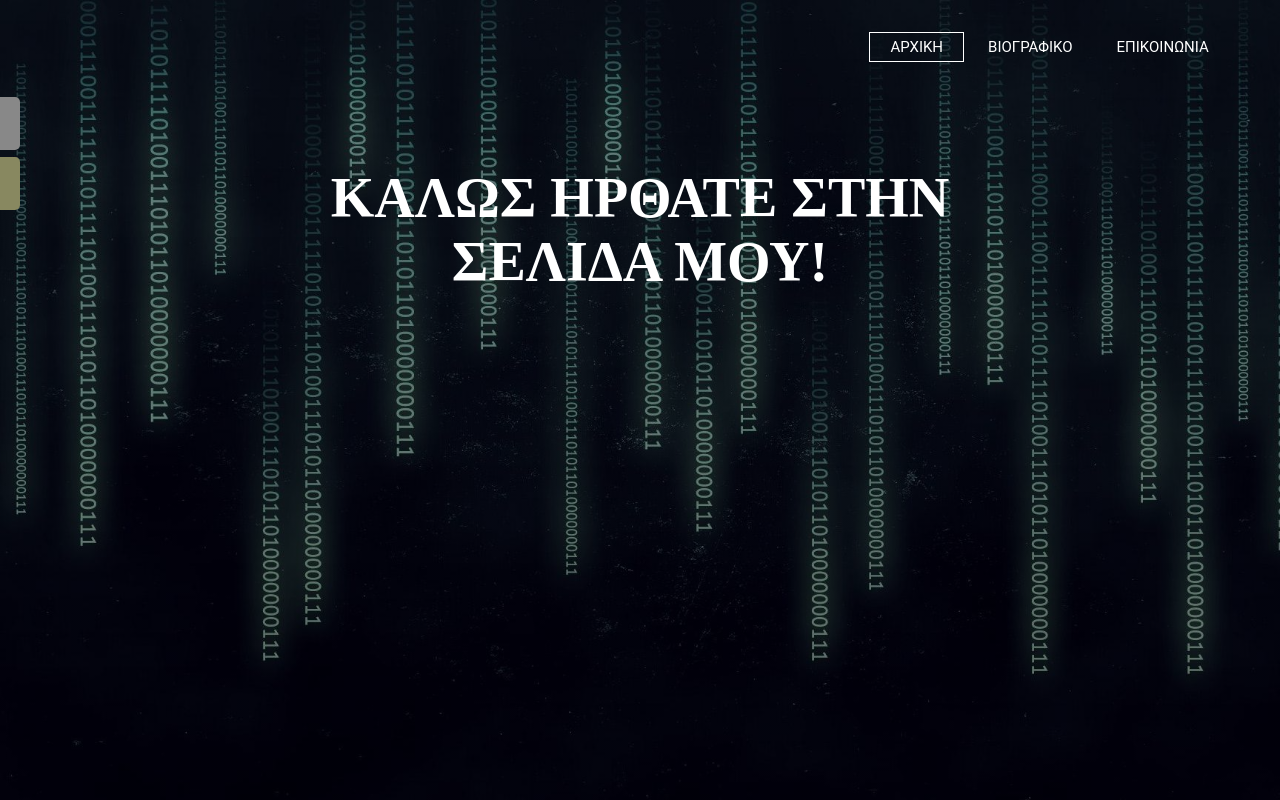
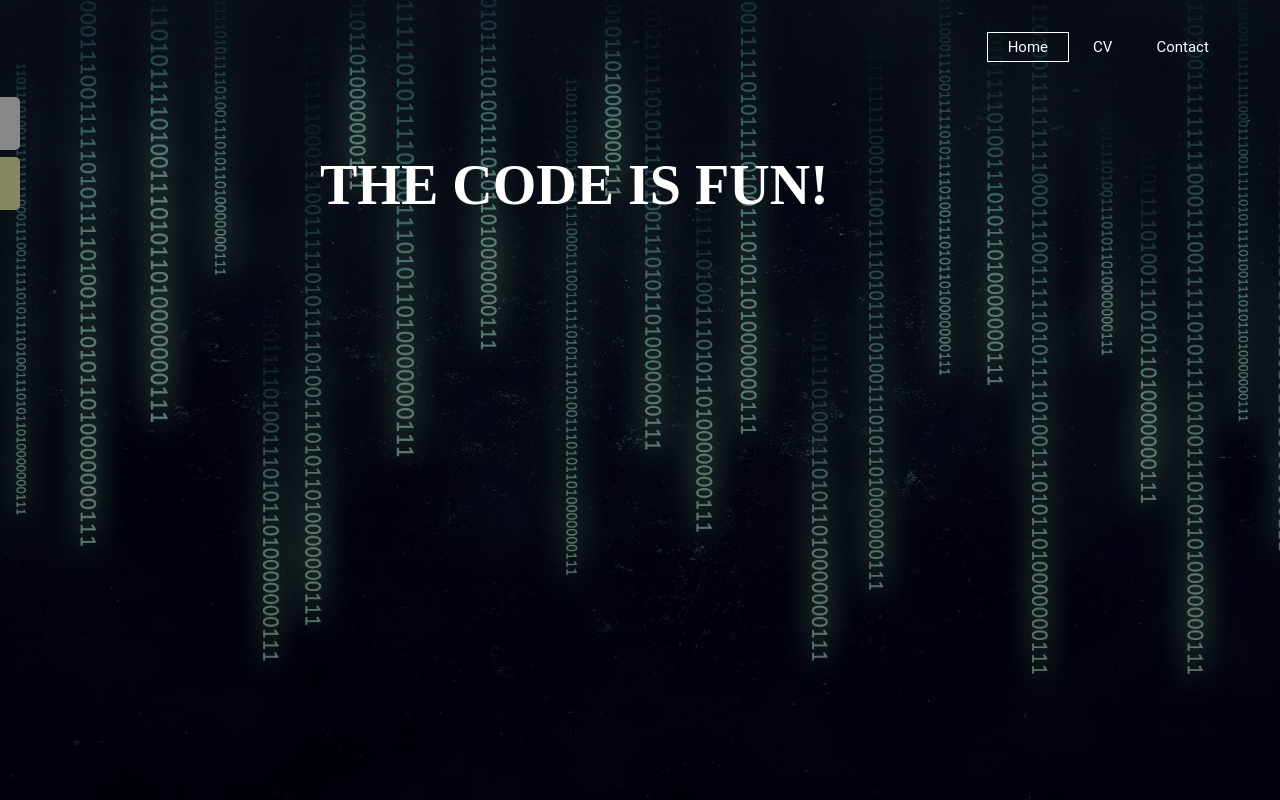
Before and after one commit to SeijinD/personal-site, a plain HTML site: page index.html in a window 1280 px wide. Drawn offline with Linux system fonts and the light colour scheme.

Commit message:
Update index.html

```diff
--- a/index.html
+++ b/index.html
@@ -12,19 +12,19 @@
 
         <div>
             <ul class="main-nav"> <!-- H lista tou menu, kai h klassi pou tha pernei tis parametrous apo to css arxeio -->
-                <li class="active"><a href=""> ΑΡΧΙΚΗ </a></li>
-                <li><a href="biografiko.html"> ΒΙΟΓΡΑΦΙΚΟ </a></li>
-                <li><a href="epikoinwnia.html"> ΕΠΙΚΟΙΝΩΝΙΑ </a></li>
+                <li class="active"><a href=""> Home </a></li>
+                <li><a href="biografiko.html"> CV </a></li>
+                <li><a href="epikoinwnia.html"> Contact </a></li>
             </ul>
         </div>
 
         <div class="mainText"> <!-- Eisagwgi parametrwn gia to keimeno -->
-            <h1> Καλως ηρθατε στην σελιδα μου!</h1>
+            <h1> The code is fun!</h1>
         </div>
 
         <div id="mySidenav" class="sidenav"> <!-- Eisagwgi parametrwn plagio menu -->
-            <a href="https://www.ihu.gr/" target="_blank" id="atei">ΔΙΠΑΕ</a>
-            <a href="https://www.iee.ihu.gr/en/" target="_blank" id="tmima">ΤΜΗΜΑ</a>
+            <a href="https://www.ihu.gr/" target="_blank" id="atei">IHU</a>
+            <a href="https://www.iee.ihu.gr/en/" target="_blank" id="tmima">Department</a>
         </div>
 
     </header>
```
